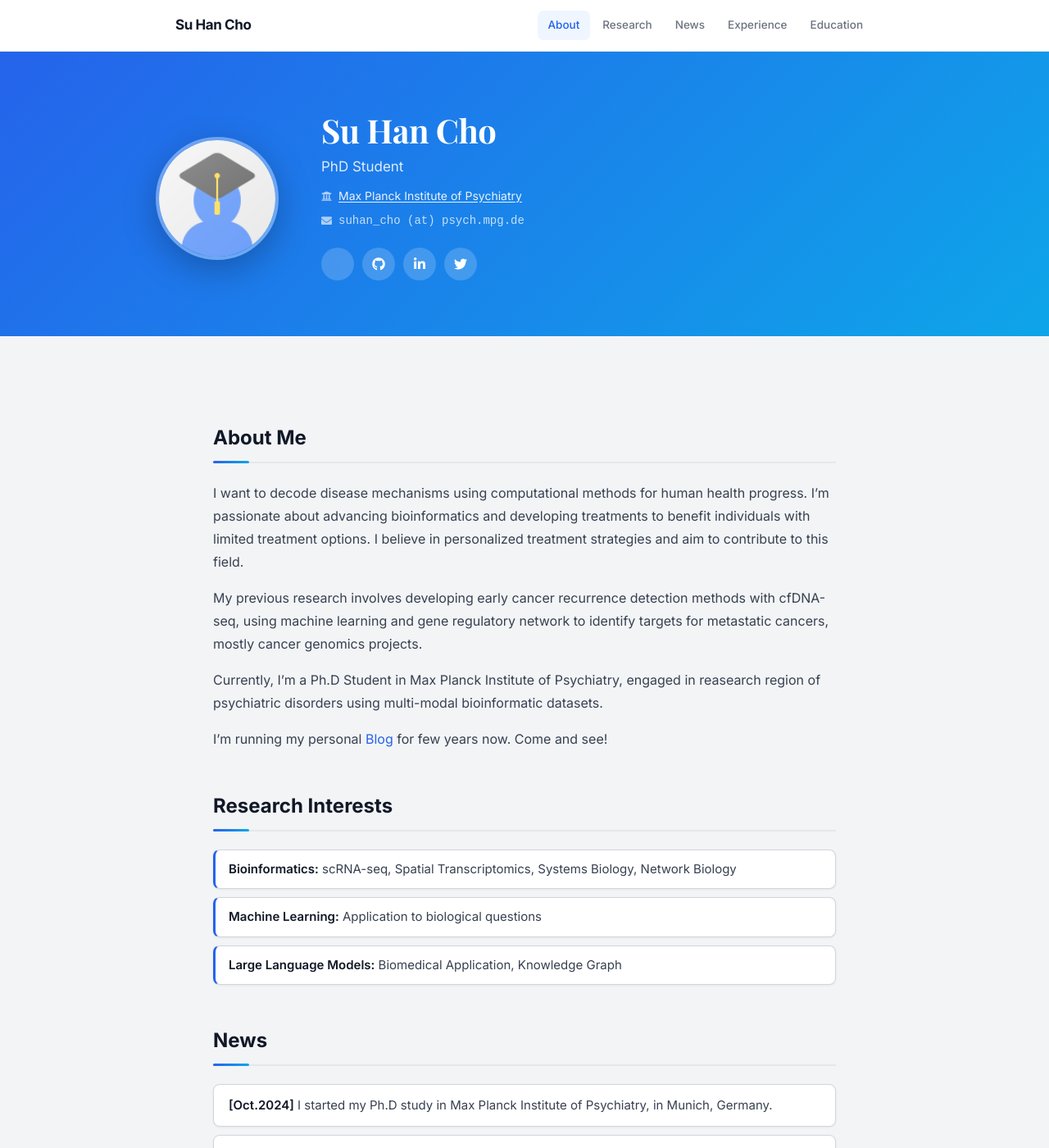
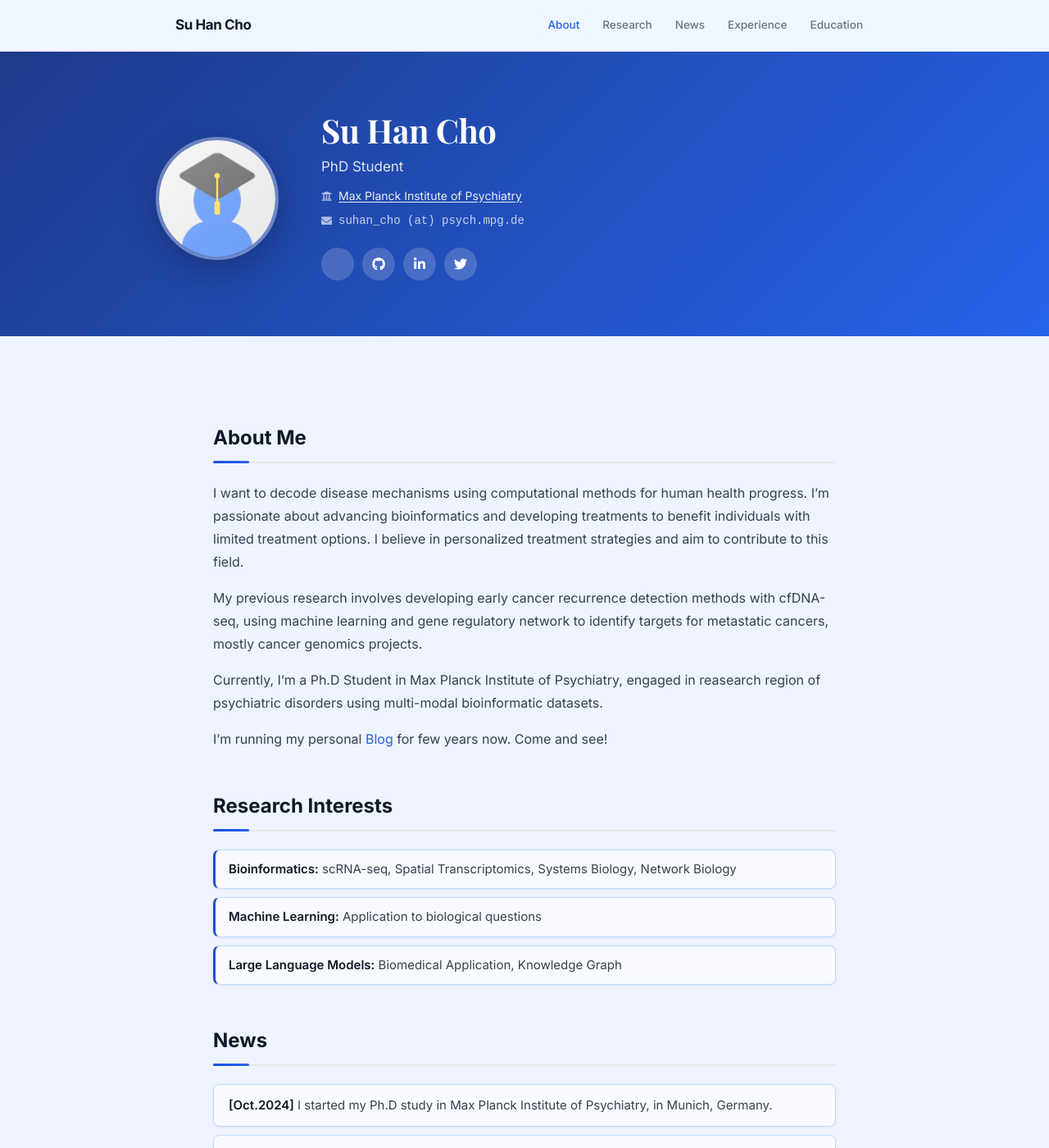
Before and after one commit to SuhanC/suhanc.github.io, a Jekyll site: the page built from index.md, in a window 1280 px wide and 1400 px high. Shown: the whole window at 82% size. Built offline with Jekyll 4.4.1, drawn with Linux system fonts in a browser that asks for light colours; nearby versions of some CDN libraries; a style sheet for code colours, icons or effects is not loaded; our own code applies the rules of GitHub Pages for plain Markdown files.

Commit message:
Deepen blue theme: blue-tinted background and darker accents
- Page background: #eef3ff (blue-tinted instead of gray)
- Hero gradient: deep navy (#1e3a8a) to blue (#2563eb)
- Card backgrounds: #f8faff (blue-white)
- Card borders: #bfdbfe (blue-200)
- Section accents: #1d4ed8 (blue-700)

Co-Authored-By: Claude Sonnet 4.6 <noreply@anthropic.com>

```diff
--- a/_sass/minimal-light.scss
+++ b/_sass/minimal-light.scss
@@ -14,7 +14,7 @@ body {
   font-size: 16px;
   line-height: 1.75;
   color: #374151;
-  background-color: #f3f4f6;
+  background-color: #eef3ff;
   -webkit-font-smoothing: antialiased;
 }
 
@@ -32,7 +32,7 @@ img { max-width: 100%; display: block; }
   position: sticky;
   top: 0;
   z-index: 200;
-  background: rgba(255, 255, 255, 0.96);
+  background: rgba(240, 246, 255, 0.97);
   backdrop-filter: blur(12px);
   -webkit-backdrop-filter: blur(12px);
   border-bottom: 1px solid #e5e7eb;
@@ -161,14 +161,14 @@ img { max-width: 100%; display: block; }
 
 /* ---------- Hero ---------- */
 .site-hero {
-  background: linear-gradient(135deg, #2563eb 0%, #0ea5e9 100%);
+  background: linear-gradient(135deg, #1e3a8a 0%, #2563eb 100%);
   padding: 72px 24px 60px;
   color: white;
 }
 
 @media (prefers-color-scheme: dark) {
   .site-hero {
-    background: linear-gradient(135deg, #1e3a8a 0%, #1e40af 100%);
+    background: linear-gradient(135deg, #0f172a 0%, #1e3a8a 100%);
   }
 }
 
@@ -294,7 +294,7 @@ h2::after {
   left: 0;
   width: 44px;
   height: 3px;
-  background: linear-gradient(90deg, #2563eb, #0ea5e9);
+  background: linear-gradient(90deg, #1d4ed8, #2563eb);
   border-radius: 2px;
 }
 
@@ -337,7 +337,7 @@ li { margin-bottom: 6px; }
 hr { border: none; border-top: 1px solid #e5e7eb; margin: 32px 0; }
 
 blockquote {
-  border-left: 3px solid #2563eb;
+  border-left: 3px solid #1d4ed8;
   margin: 0 0 20px;
   padding: 10px 0 10px 20px;
   font-style: italic;
@@ -352,9 +352,9 @@ blockquote {
   list-style: none;
 }
 #research-interests + ul li {
-  background: #ffffff;
-  border: 1px solid #d1d5db;
-  border-left: 3px solid #2563eb;
+  background: #f8faff;
+  border: 1px solid #bfdbfe;
+  border-left: 3px solid #1d4ed8;
   border-radius: 8px;
   padding: 10px 16px;
   margin: 0 0 10px 0;
@@ -382,8 +382,8 @@ blockquote {
   list-style: none;
 }
 #news + ul li {
-  background: #ffffff;
-  border: 1px solid #d1d5db;
+  background: #f8faff;
+  border: 1px solid #bfdbfe;
   border-radius: 8px;
   padding: 12px 18px;
   margin: 0 0 10px 0;
@@ -412,9 +412,9 @@ blockquote {
   list-style: none;
 }
 #experiences + ul > li {
-  background: #ffffff;
-  border: 1px solid #d1d5db;
-  border-left: 4px solid #2563eb;
+  background: #f8faff;
+  border: 1px solid #bfdbfe;
+  border-left: 4px solid #1d4ed8;
   border-radius: 8px;
   padding: 14px 18px;
   margin: 0 0 12px 0;
@@ -452,8 +452,8 @@ blockquote {
   list-style: none;
 }
 #education + ul li {
-  background: #ffffff;
-  border: 1px solid #d1d5db;
+  background: #f8faff;
+  border: 1px solid #bfdbfe;
   border-radius: 8px;
   padding: 16px 20px;
   margin: 0 0 10px 0;
@@ -501,8 +501,8 @@ blockquote {
 .pub-row {
   display: flex;
   align-items: flex-start;
-  background: #ffffff;
-  border: 1px solid #d1d5db;
+  background: #f8faff;
+  border: 1px solid #bfdbfe;
   border-radius: 10px;
   padding: 18px;
   box-shadow: 0 1px 3px rgba(0, 0, 0, 0.06);
@@ -548,7 +548,7 @@ blockquote {
 
 .badge {
   display: inline-block;
-  background: linear-gradient(135deg, #2563eb, #0ea5e9);
+  background: linear-gradient(135deg, #1d4ed8, #2563eb);
   color: white !important;
   font-size: 11px;
   font-weight: 700;
```
